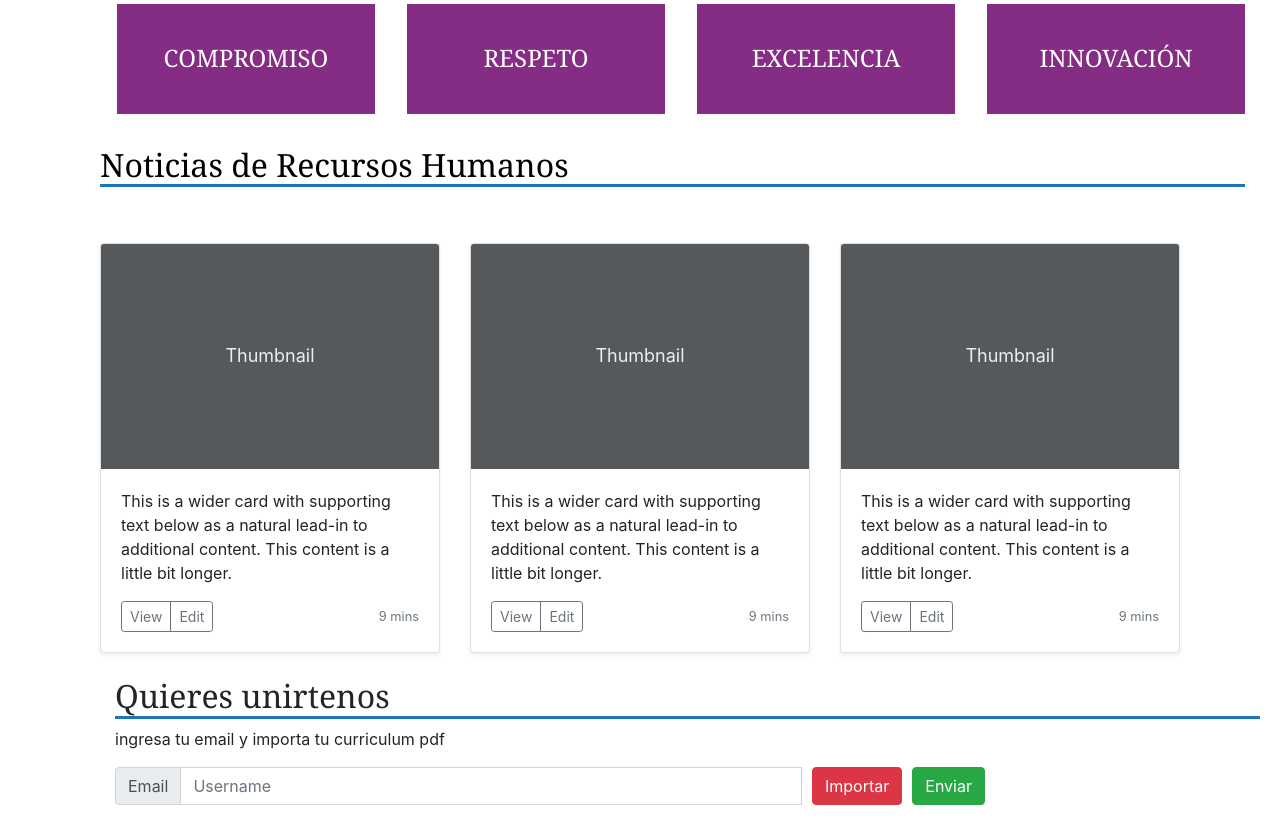
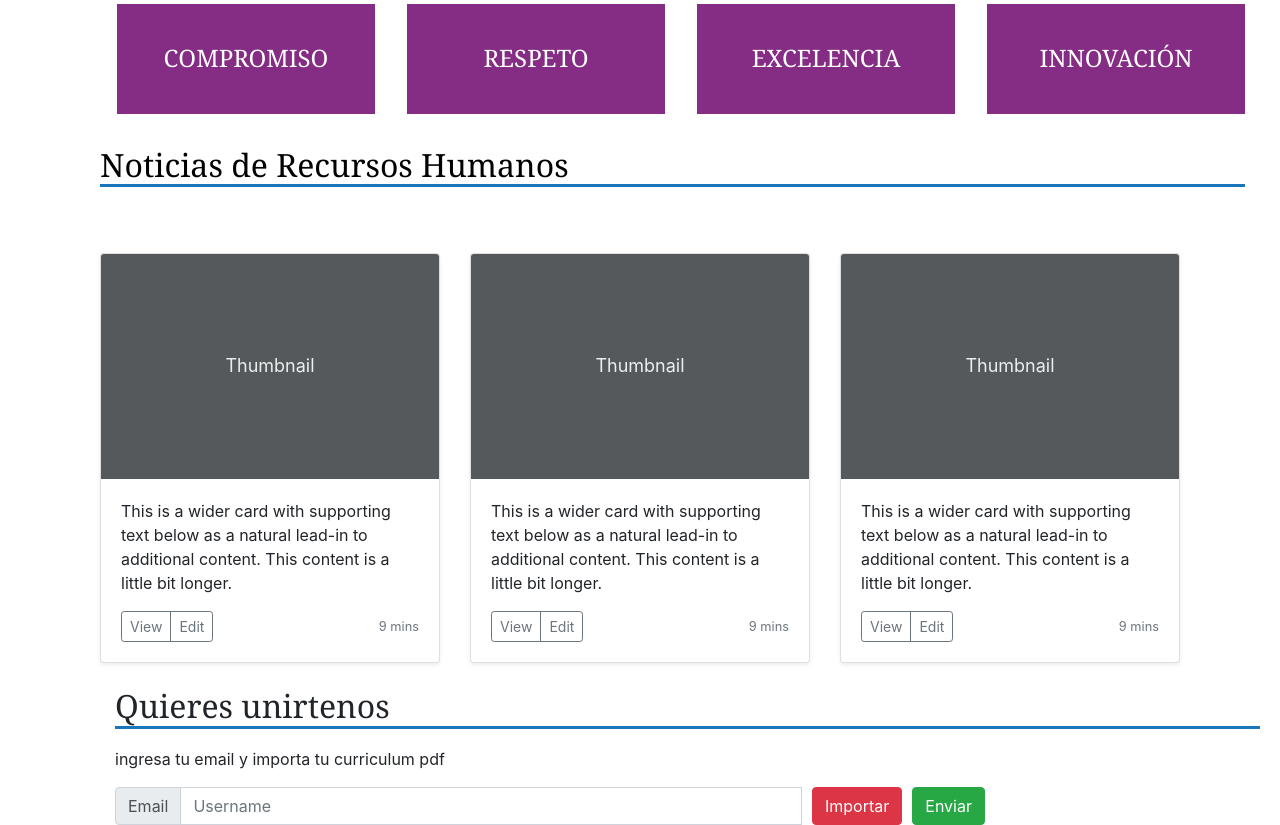
Before and after one commit to 3DWIN13/RRHH, a PHP site: page / in a window 1280 px wide. Shown: the part 721-1546 px from the top of the page. Run offline with PHP 8.4, Linux system fonts and the light colour scheme; some web fonts are replaced.

Commit message:
Update estilos.css

```diff
--- a/css/estilos.css
+++ b/css/estilos.css
@@ -76,4 +76,6 @@ h2{
 #noticia h2{
     border-bottom: 3px solid #1a75bb;
     width: 1145px;
+
+    margin-bottom: 18px;
 }
```
